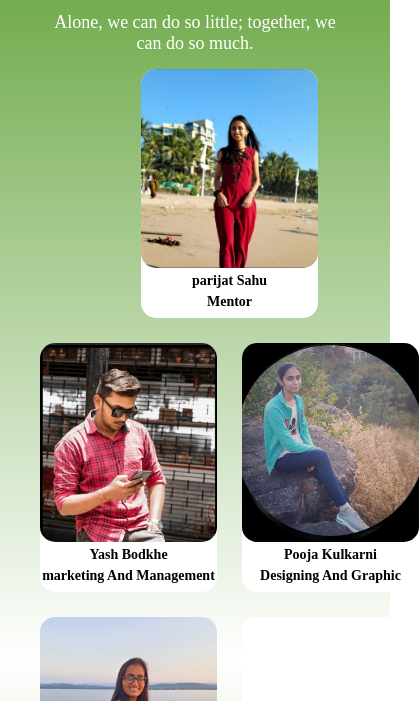
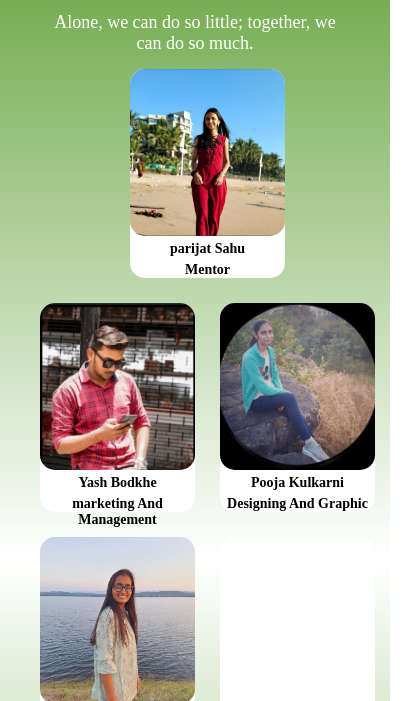
Before and after one commit to kratigoyal34/webpage, a plain HTML site: page team.html in a window 390 px wide. Shown: the part 125-826 px from the top of the page, 419 px wide, since content can reach past the window. Drawn offline with Linux system fonts and the light colour scheme.

Commit message:
add mobile version

```diff
--- a/team.css
+++ b/team.css
@@ -392,3 +392,12 @@ ul{
     font-size: 14px;
   }
 }
+
+@media(max-width: 430px){
+  .team .card .card1, .team .card .card5, .team .card .card6,
+  .team .card .card7, .team .card .card8, .team .card .card9,
+  .team .card .card10, .team .card .card11, .team .card .card12{
+    width: 155px;
+    height: 209px;
+  }
+}
```
